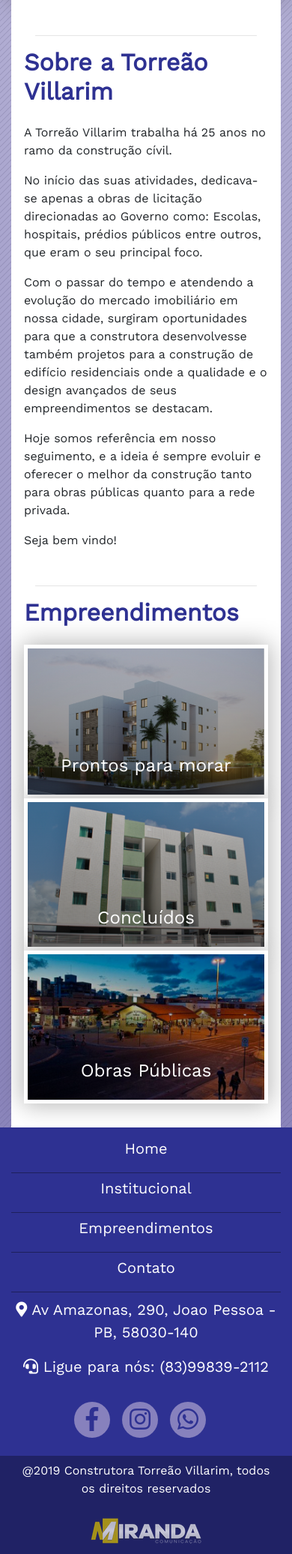
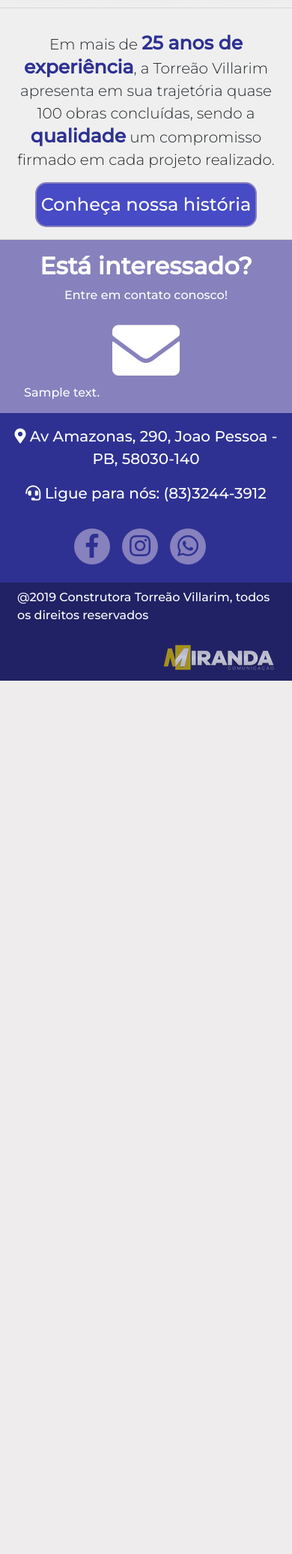
Before and after one commit to juanpeter/Website-Torreao-Villarim, a WordPress theme: template Construtora-torreao/index.php in a window 390 px wide. Shown: the part 676-2749 px from the top of the page at 75% size. After the commit the page ends 1584 px from the top, so only its background shows below. Run offline with PHP 8.4 and a stand-in for WordPress, Linux system fonts and the light colour scheme; the site name, menu and one post (Sample post) are stand-ins, and other content is empty; some libraries are stand-ins or nearby versions.

Commit message:
Online version
See trello notes

```diff
--- /dev/null
+++ b/Construtora-torreao/buttons.php
@@ -0,0 +1,20 @@
+<div class='option-row'>
+<a href='index.php?page_id=66'>
+        <div class='option-button' >
+            <i class="fas fa-key"></i>
+            <p>Prontos para morar</p>
+        </div>
+    </a>
+    <a href='index.php?page_id=180'>
+        <div class='option-button' >
+            <i class="fas fa-building"></i>
+            <p>Obras Concluídas</p>
+        </div>
+    </a>
+    <a href='index.php?page_id=203'>
+        <div class='option-button' >
+            <i class="fas fa-school"></i>
+            <p>Obras Públicas</p>
+        </div>
+    </a>
+</div>
--- /dev/null
+++ b/Construtora-torreao/callToAction.php
@@ -0,0 +1,23 @@
+<div class='section-box CTA'>
+    <div class='CTA-message row'>
+        <div class='col-12'>
+            <h2>Está interessado?</h2>
+            <p>Entre em contato conosco!</p>
+        </div>
+    </div>
+    <div class='row'>
+        <div class='col-md-6'>
+            <i class="fas fa-envelope"></i>
+        </div>
+        <div class='col-md-6'>
+        <?php
+            $post_id = 278;
+            $queried_post = get_post($post_id);
+            $content = $queried_post->post_content;
+            $content = apply_filters('the_content', $content);
+            $content = str_replace(']]>', ']]&gt;', $content);
+            echo $content;
+            ?>
+        </div>
+    </div>
+</div>
--- a/Construtora-torreao/content.php
+++ b/Construtora-torreao/content.php
@@ -1,5 +1,4 @@
 		<div class="blog-post">
-		<h2 class="title"><?php the_title(); ?></h2>
 
  		<?php the_content(); ?>
 
--- /dev/null
+++ b/Construtora-torreao/description.php
@@ -0,0 +1,20 @@
+<section class='description'>
+    <hr>
+    <div class='row'>
+    <div class='col-12'>
+        <h2>
+            Em mais de <spam class='blue'>25 anos de experiência</spam>, a Torreão Villarim
+            apresenta em sua trajetória quase 100 obras concluídas,
+            sendo a <spam class='blue'>qualidade</spam> um compromisso firmado em cada projeto realizado.
+        </h2>
+    </div>
+    </div>
+    <div class='row'>
+        <div class='col-12'>
+            <a href='index.php?page_id=30'>
+                <button class='blue-button'>Conheça nossa história</button>
+            </a>
+        </div>
+    </div>
+    <hr>
+</section>
--- a/Construtora-torreao/empreendimentos.php
+++ b/Construtora-torreao/empreendimentos.php
@@ -1,9 +1,9 @@
-<div class='products'>
+<div class='section-box'>
     <hr>
     <div class="row">
-        <h2 class='title'><a href='index.php?page_id=226'>Empreendimentos</a></h2>
+        <h2 class='title products'><a href='index.php?page_id=226'>Empreendimentos</a></h2>
     </div>
-    <div class='row'>
+    <div class='row products'>
         <div class="col-md-4 option">
             <a href="index.php?page_id=66">
             <div class="overlay"></div>
@@ -14,7 +14,7 @@
         <div class="col-md-4 option">
             <a href="index.php?page_id=180">
                 <div class="overlay"></div>
-                    <img class="img-fluid" src="<?php echo get_template_directory_uri().'/images/res2.png'; ?>" alt="Empreendimentos prontos para morar!"/>
+                    <img class="img-fluid" src="<?php echo get_template_directory_uri().'/images/resMonteiro2.png'; ?>" alt="Empreendimentos prontos para morar!"/>
                 <p>Concluídos</p>
             </a>
         </div>
--- a/Construtora-torreao/footer.php
+++ b/Construtora-torreao/footer.php
@@ -1,21 +1,17 @@
+                </section>
             </main>
         </div><!--End of container-fluid!-->
         <footer>
             <div class='container-fluid'>
-                <div class='row text-center'>
-                    <div class='col-md-3'>
-                        <h2 alt="Link para a home"><a href='index.php?page_id=129'>Home</a></h2>
+                <!-- <div class='row'>
+                    <div class='col-md-12 address'>
+                        <address>
+                            <p><a target='_blank' href='https://www.google.com/maps/place/Av.+Amazonas,+290+-+Castelo+Branco,+Jo%C3%A3o+Pessoa+-+PB,+58033-455/@-7.117038,-34.8591147,17z/data=!4m13!1m7!3m6!1s0x7acdd56e2bc7257:0xa2ea69f47cd96cf!2sAv.+Amazonas,+290+-+Castelo+Branco,+Jo%C3%A3o+Pessoa+-+PB,+58033-455!3b1!8m2!3d-7.1170047!4d-34.8589245!3m4!1s0x7acdd56e2bc7257:0xa2ea69f47cd96cf!8m2!3d-7.1170047!4d-34.8589245'>
+                            <i class="fas fa-map-marker-alt"></i> Av Amazonas, 290, Joao Pessoa - PB, 58030-140
+                            </a></p>
+                        </address>
                     </div>
-                    <div class='col-md-3'>
-                        <h2 alt="Link para nossa história"><a href='index.php?page_id=30'>Institucional</a></h2>
-                    </div>
-                    <div class='col-md-3'>
-                        <h2 alt="Link para nossos empreendimentos"><a href='index.php?page_id=226'>Empreendimentos</a></h2>
-                    </div>
-                    <div class='col-md-3'>
-                        <h2 alt="Link para entrar em contato"><a href="index.php?page_id=220">Contato</a></h2>
-                    </div>
-                </div>
+                </div> -->
                 <div class='row'>
                     <div class='col-md-12 address'>
                         <address>
@@ -27,7 +23,7 @@
                 </div>
                 <div class='row address'>
                     <div class='col-md-12 address'>
-                        <p><a href="tel:83-99839-2112"><i class="fas fa-headset"></i> Ligue para nós: (83)99839-2112</a></p>
+                        <p><a href="tel:83-3244-3912"><i class="fas fa-headset"></i> Ligue para nós: (83)3244-3912</a></p>
                     </div>
                 </div>
                 <div class='row'>
@@ -68,7 +64,7 @@
         <script src="https://cdnjs.cloudflare.com/ajax/libs/popper.js/1.14.3/umd/popper.min.js" integrity="sha384-ZMP7rVo3mIykV+2+9J3UJ46jBk0WLaUAdn689aCwoqbBJiSnjAK/l8WvCWPIPm49" crossorigin="anonymous"></script>
         <script src="https://stackpath.bootstrapcdn.com/bootstrap/4.1.3/js/bootstrap.min.js" integrity="sha384-ChfqqxuZUCnJSK3+MXmPNIyE6ZbWh2IMqE241rYiqJxyMiZ6OW/JmZQ5stwEULTy" crossorigin="anonymous"></script>
     <!--Own Js-->
-        <script src="<?php echo get_bloginfo('template_directory'); ?> /scripts/script.js"></script>
+        <script src="<?php echo get_bloginfo('template_directory');?>/scripts/script.js"></script>
         <?php wp_footer();?>
     </body>
 </html>
--- a/Construtora-torreao/header.php
+++ b/Construtora-torreao/header.php
@@ -6,7 +6,7 @@
         <title>Construtora Torreão Villarim</title>
         <meta name="viewport" content="width=device-width, initial-scale=1">
     <!--Google Fonts CDN-->
-        <link href="https://fonts.googleapis.com/css?family=Work+Sans:300,400" rel="stylesheet">
+        <link href="https://fonts.googleapis.com/css?family=Montserrat:300,500" rel="stylesheet">
     <!--Normalize.css-->
         <link  href="<?php echo get_bloginfo('template_directory'); ?>/styles/normalize.css" rel="stylesheet">
     <!--Bootstrap CSS CDN-->
@@ -22,13 +22,14 @@
         <header>
             <nav id="dropNav">
                 <a href="index.php?page_id=129">
-                    <img src="<?php echo get_template_directory_uri().'/images/logoTipo.png'; ?>" />
+                    <img src="<?php echo get_template_directory_uri().'/images/headerLogo.png'; ?>" />
                 </a>
-                <i class="fas fa-bars mobile-view" id="toggleNav"></i>
+                <!--TO-DO work on pages and then show this!-->
+                <!-- <i class="fas fa-bars mobile-view" id="toggleNav"></i>
                 <ul>
                 <li alt="Link para a home"><a href='index.php?page_id=129'>Home</a></li>
                     <li alt="Link para nossa história"><a href='index.php?page_id=30'>Institucional</a></li>
-                    <li alt="Link para nossos empreendimentos"><a href='index.php?page_id=226'>Empreendimentos</a></li>
+                    <li alt="Link para nossos Serviços"><a href='index.php?page_id=226'>Serviços</a></li>
                     <li alt="Link para entrar em contato"><a href="index.php?page_id=220">Contato</a></li>
                     <div class='scrollspy'></div>
                 </ul>
@@ -37,11 +38,11 @@
                     <hr>
                     <a href='index.php?page_id=30' alt="Nossa história">Institucional</a>
                     <hr>
-                    <a href='index.php?page_id=226' alt="Empreendimentos">Empreendimentos</a>
+                    <a href='index.php?page_id=226' alt="Serviços">Serviços</a>
                     <hr>
                     <a href="index.php?page_id=220" alt="Entre em contato!">
                         Contato
-                    </a>
+                    </a> -->
                 </div>
             </nav>
         </header>
--- a/Construtora-torreao/index.php
+++ b/Construtora-torreao/index.php
@@ -2,38 +2,40 @@
 
 <main>
 	<div class='container-fluid'>
+		<section>
 			<div class='banner'>
 				<div class="overlay-main"></div>
 				<div class='banner-text'>
-					<h2>Porto Pinheiro</h2>
-					<p>Conheça seu novo lar no Bessa</p>
+					<img src='<?php echo get_template_directory_uri().'/images/logoPP.png'; ?>'>
+					<h1>Porto Pinheiro</h1>
+					<p>Seu novo lar no Bessa</p>
 					<a href="index.php?page_id=66">
-						<button>Confira</button>
+						<button class='blue-button'>Confira</button>
 					</a>
 				</div>
 			</div>
-		<div class='description'>
-			<hr>
-			<div class="row">
-				<h2 class='title'><a href='index.php?page_id=30'>Sobre a Torreão Villarim</h2></a>
-			</div>
-			<div class='row'>
-				<p>A Torreão Villarim trabalha há 25 anos no ramo da construção cívil.</p>
-				<p>No início das suas atividades, dedicava-se apenas a obras de licitação direcionadas ao Governo como:  Escolas, hospitais, prédios públicos entre outros, que eram o seu principal foco.</p>
-				<p>Com o passar do tempo e atendendo a evolução do mercado imobiliário em nossa cidade, surgiram oportunidades para que a construtora desenvolvesse também projetos para a construção de edifício residenciais onde a qualidade e o design avançados de seus empreendimentos se destacam.</p>
-				<p>Hoje somos referência em nosso seguimento, e a ideia é sempre evoluir e oferecer o melhor da construção tanto para obras públicas quanto para a rede privada.</p>
-				<p> Seja bem vindo!</p>
-			</div>
-		</div>
-	<?php include 'empreendimentos.php';
-	// If it is the main page
-	if(is_page(129)) {
-		echo '<style>
-			nav ul li:nth-child(1) {
+
+		<?php include 'buttons.php'; ?>
+
+		<?php include 'description.php'; ?>
+
+		<?php include 'callToAction.php'; ?>
+	 <!-- If it is the main page -->
+	 <?php if(is_page(129)) {
+	 	echo '<style>
+	 		.blog-post{
+				background-color: #8781BD;
+				padding: 0;
+    			-webkit-box-shadow: none;
+    			-moz-box-shadow: none;
+    			box-shadow: none;
+			 }
+			 nav ul li:nth-child(1) {
 				font-weight: 400;
 				color: #2e3192;
 			}
-		</style>';
-	}
+		 </style>';
+
+	 }
 	?>
 <?php get_footer(); ?>
--- a/Construtora-torreao/styles/style.css
+++ b/Construtora-torreao/styles/style.css
@@ -1,24 +1,22 @@
 /*Global values*/
 body {
     overflow-x: hidden;
-    font-family: 'Work Sans', sans-serif;
+    font-family: 'Montserrat', sans-serif;
     font-weight: 400;
-    background-image:
-    linear-gradient(rgba(135,129,189,0.5),rgba(91,83,158,0.8)),
-    url('../images/bg-white.png');
+    font-size: 16px;
 }
 a:link, a:visited, a:hover, a:active {
     text-decoration: none;
     color: inherit;
     cursor: pointer;
 }
-p {
-    font-size: 16px;
+section {
+    background-color: #EFEFEF;
+    padding:  15px 0 0 0;
+    margin-bottom: -1em;
 }
 main .container-fluid {
-    -webkit-box-shadow: 0px 0px 30px 2px rgba(0,0,0,0.3);
-    -moz-box-shadow: 0px 0px 30px 2px rgba(0,0,0,0.3);
-    box-shadow: 0px 0px 30px 2px rgba(0,0,0,0.3);
+    padding: 0;
 }
 /*Header tags*/
 header nav {
@@ -48,15 +47,33 @@ nav ul li:hover {
     transition: 2s;
 }
 nav img {
-    height: 80px;
+    height: 100%;
+    max-height: 80px;
     float: left;
 }
+.blue-button{
+    font-size: 24px;
+    color: #fff;
+    background-color: #474bc5;
+    border: #8781bd 2px solid;
+    border-radius: 15px;
+    cursor: pointer;
+}
+.blue-button:hover{
+    -webkit-box-shadow: 0px 0px 30px 2px rgba(0,0,0,0.3);
+    -moz-box-shadow: 0px 0px 30px 2px rgba(0,0,0,0.3);
+    box-shadow: 0px 0px 30px 2px rgba(0,0,0,0.3);
+    transform: scale(1.05);
+    background-color: #2e3192;
+    transition: 1s;
+}
+/*TO-DO - Fix width for first element*/
 .scrollspy {
     position: relative;
     z-index: 101;
-    background-color: #202265;
+    background-color: #474bc5;
     height: 5px;
-    width: 3em;
+    width: 50px;
     padding: 0 1em;
     margin: 0 1em;
 }
@@ -130,25 +189,175 @@ nav img {
     width: 100%;
     z-index: 2;
     background-image:
-    linear-gradient(135deg,rgba(46,49,146,0.8), rgba(0,0,0,0));
+    linear-gradient(135deg,rgba(46,49,146,0.5), rgba(0,0,0,0));
 }
-.title {
-    font-weight: bold;
-    color: #2e3192;
-    padding-bottom: 0.5em;
+.option-row {
+    display: flex;
+    justify-content: space-around;
+    padding-bottom: 40px;
+    background-color: #fff;
 }
-.blog-post {
+/*TO-DO you'll have to adjust scale between screen widths*/
+.option-button{
+    position: relative;
+    border-bottom: 5px #8781BD solid;
     background-color: #fff;
-    margin-bottom: -1em;
-    padding: 1em 2em 2em 2em;
+    padding: 5px;
+    z-index: 3;
+    height: 90px;
+    width: 240px;
     -webkit-box-shadow: 0px 0px 30px 2px rgba(0,0,0,0.3);
     -moz-box-shadow: 0px 0px 30px 2px rgba(0,0,0,0.3);
     box-shadow: 0px 0px 30px 2px rgba(0,0,0,0.3);
+    transform: scale(1.5);
+}
+.option-button i{
+    color: #2E3192;
+    display: flex;
+    justify-content: center;
+    margin: 5px;
+    font-size: 40px;
+}
+.option-button p{
+    color: #2E3192;
+    display: flex;
+    justify-content: center;
+    margin: 5px;
+    font-size: 1em;
+    font-weight: bold;
+    text-align: center;
+}
+.option-button:hover{
+    animation-name: highlight;
+    animation-duration: 0.3s;
+    animation-fill-mode: forwards;
+    animation-timing-function: ease-in-out;
+}
+@keyframes highlight{
+    0%{
+        bottom: 0;
+    }
+    100% {
+        bottom: 20px;
+        border-bottom-width: 8px;
+        -webkit-box-shadow: 0px 0px 30px 2px rgba(0,0,0,0.8);
+        -moz-box-shadow: 0px 0px 30px 2px rgba(0,0,0,0.8);
+        box-shadow: 0px 0px 30px 2px rgba(0,0,0,0.8);
+    }
+}
+@media screen and (max-width: 1130px){
+    .option-button{
+        height: 90px;
+        width: 220px;
+    }
+}
+@media screen and (max-width: 1040px){
+    .option-button{
+        height: 90px;
+        width: 180px;
+    }
+}
+@media screen and (max-width: 870px){
+    .option-button{
+        height: 90px;
+        width: 150px;
+    }
+    .option-button p{
+        font-size: 12px;
+    }
+}
+@media screen and (max-width: 735px){
+    .option-button{
+        height: 90px;
+        width: 120px;
+    }
+    .option-button p{
+        font-size: 10px;
+    }
+}
+@media screen and (max-width: 560px){
+    .option-button{
+        height: 90px;
+        width: 100px;
+        transform: scale(1.55);
+    }
+    .option-button p{
+        font-size: 10px;
+    }
+}
+@media screen and (max-width: 490px) {
+    .option-button{
+        height: 60px;
+        width: 75px;
+    }
+    .option-button i{
+        font-size: 16px;
+    }
+    .option-button p{
+        font-size: 8px;
+    }
+}
+@media screen and (max-width: 320px) {
+    .option-button{
+        height: 75px;
+        width: 65px;
+    }
+    .option-button p{
+        font-size: 8px;
+    }
+}
+/*Description row*/
+.description{
+    text-align: center;
+    opacity: 0;
+}
+.description h2{
+    font-weight: 300;
+    font-size: 1.75em;
+    line-height: 1.5em;
+    margin: 15px 15%;
+}
+@media screen and (max-width: 420px){
+    .description h2{
+        font-size: 1.25em;
+        line-height: 1.5em;
+        margin: 15px 5%;
+    }
+}
+.description button{
+    height: 2.5em;
+    position: relative;
+    left: -800px;
+    opacity: 0;
+}
+.blue{
+    color: #2E3192;
+    font-weight: bold;
+    font-size: 1.25em;
+}
+.post-thumbnail{
+    max-height: 400px;
 }
 .picture-shadow {
     -webkit-box-shadow: 0px 0px 30px 2px rgba(0,0,0,0.3);
     -moz-box-shadow: 0px 0px 30px 2px rgba(0,0,0,0.3);
     box-shadow: 0px 0px 30px 2px rgba(0,0,0,0.3);
+}
+.title {
+    font-weight: bold;
+    color: #2e3192;
+}
+.blog-post{
+    background-color: #fff;
+    padding: 0 2em 1em 2em;
+    margin-bottom: -1em;
+    -webkit-box-shadow: 0px 0px 30px 2px rgba(0,0,0,0.3);
+    -moz-box-shadow: 0px 0px 30px 2px rgba(0,0,0,0.3);
+    box-shadow: 0px 0px 30px 2px rgba(0,0,0,0.3);
+}
+.blog-text{
+    padding: 0 5em;
+    margin-bottom: -1em;
 }
 .blog-post i {
     padding: 16px;
@@ -162,26 +371,71 @@ nav img {
     color: #E6AF2E;
     transition: color 1s;
 }
-.description {
-    position: relative;
-    left: -800px;
-    opacity: 0;
+.section-box {
+    margin: 15px 0;
     background-color: #fff;
-    padding: 2em;
-    padding-bottom: 0;
+    padding: 1em 2em;
+}
+.section-link{
+    border-bottom: #8781BD 8px solid;
+}
+.section-link p{
+    margin-bottom: 2px
+}
+/*Call to action*/
+.CTA {
+    background-color: #8781BD;
+    color: #fff;
+}
+.submit{
+    width: 100%;
+}
+.CTA-message{
+    text-align: center;
+}
+.CTA-message h2{
+   font-size: 2em;
+   font-weight: bold;
+}
+.CTA i{
+    font-size: 90px;
+    padding-right: 90px;
+    float: right;
+}
+@media screen and (max-width: 767px){
+    .CTA i{
+        font-size: 90px;
+        padding: 0;
+        float: none;
+        display: flex;
+        justify-content: center;
+  }
+}
+.CTA input{
+    height: 2.5em;
+}
+@media screen and (max-width: 767px){
+    .CTA form{
+        display: flex;
+        justify-content: center;
+        align-content: center;
+    }
+    .CTA .blue-button{
+        margin: 5px;
+        margin-top: 15px;
+    }
 }
 .products {
     position: relative;
     right: -1800px;
-    background-color: #fff;
-    padding: 2em;
-    padding-top: 1em;
     opacity: 0;
 }
 .option {
     border: 5px solid #fff;
     padding: 0;
     transform: rotate(15deg);
+    -moz-transform: rotate(15deg);
+    -webkit-transform: rotate(15deg);
     -webkit-box-shadow: 0px 0px 30px 2px rgba(0,0,0,0.3);
     -moz-box-shadow: 0px 0px 30px 2px rgba(0,0,0,0.3);
     box-shadow: 0px 0px 30px 2px rgba(0,0,0,0.3);
@@ -221,7 +475,7 @@ footer {
 footer h2 {
     font-size: 1.25em;
     padding-bottom: 1em;
-    border-left: solid 1px #1e205c;
+    border-left: solid 1px #2e3192;
 }
 footer .col-md-3:first-child h2{
     border-left: none;
@@ -354,33 +561,3 @@ footer a:hover {
         display: none;
     }
 }
-/*Footer adjustment*/
-@media screen and (max-width: 767px) {
-    footer {
-        text-align: center;
-    }
-    footer h2 {
-        border-left: none;
-        border-bottom: #1e205c 1px solid;
-    }
-    .copyright img {
-        float: unset;
-    }
-}
-/*Just adapting the title*/
-@media screen and (max-width: 500px) {
-    .banner-text {
-        font-size: 0.75em;
-    }
-    .banner {
-        height: 80vh;
-    }
-    @keyframes top-down {
-        0% {
-            top: -800px;
-        }
-        100% {
-            top: 40%;
-        }
-    }
-}
```
Also changed, not shown: other parts of Construtora-torreao/styles/style.css (+68 -72 lines), Construtora-torreao/scripts/script.js (+25 -21 lines), Construtora-torreao/secondaryPage.php (+44 -24 lines), Construtora-torreao/README.md (added), Construtora-torreao/images/capaSite.png (added), Construtora-torreao/images/capaSiteMobile.png (added), Construtora-torreao/images/headerLogo.png (added), Construtora-torreao/images/logoPP.png (added).
